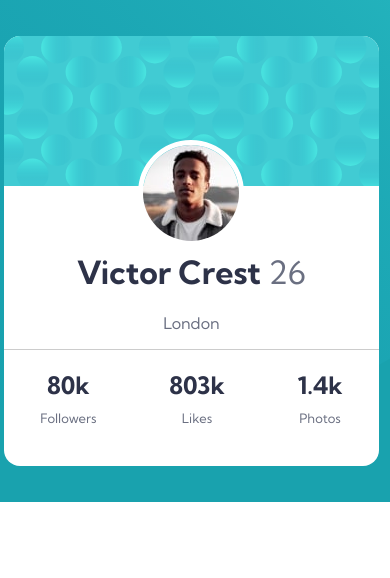
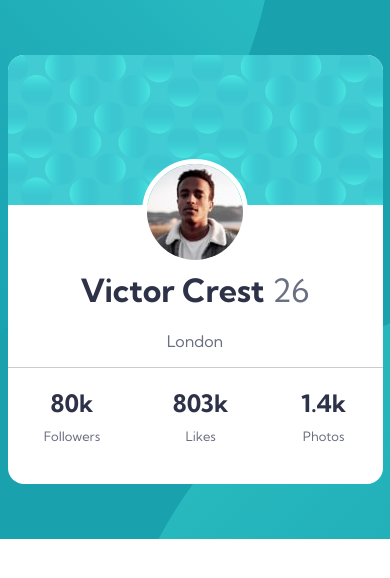
Before and after one commit to JotaJotaM1/profile-card, a plain HTML site: page index.html in a window 390 px wide. Drawn offline with Linux system fonts and the light colour scheme.

Commit message:
background media

```diff
--- a/css/style.css
+++ b/css/style.css
@@ -81,6 +81,13 @@ span {
 
 @media (max-width: 480px) {
   .sectiongeneral {
-    margin: 1% 1%;
+    margin: 0% auto;
+  }
+
+  .container {
+    padding: 14% 0;
+    background: url("../img/bg-pattern-top.svg") -700px -600px no-repeat,
+      url("../img/bg-pattern-bottom.svg") 100px 280px no-repeat;
+    background-color: hsl(185, 75%, 39%);
   }
 }
```
